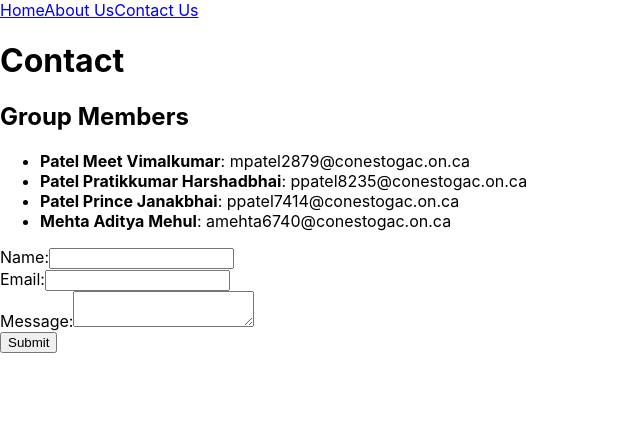
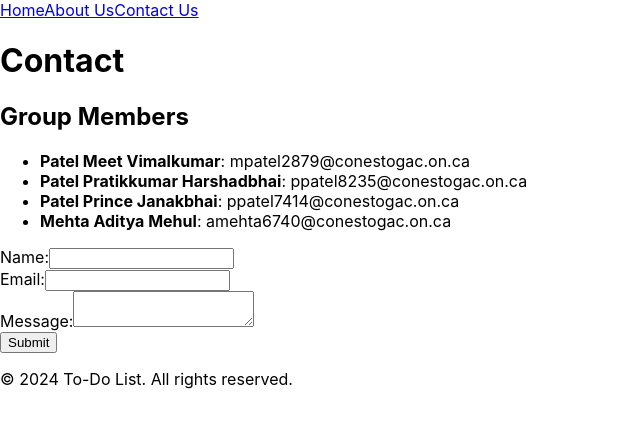
Before and after one commit to Adi-283/to-do-list, a React (Create React App) app: page /contact in a window 1280 px wide. Shown: the top 428 px of the page, without its empty margins (0-640 px from the left). Built offline with nearby package versions, Linux system fonts and the light colour scheme.

Commit message:
added a footer the application

```diff
--- a/src/App.js
+++ b/src/App.js
@@ -1,9 +1,11 @@
 import { BrowserRouter as Router, Routes, Route } from 'react-router-dom';
 import { useState } from 'react';
+import './index.css';
 import Navbar from './/components/NavBar';
 import Home from './components/Home';
 import About from './components/About';
 import Contact from './components/Contact';
+import Footer from './components/Footer';
 
 function App() {
   const [todos, setTodos] = useState([]);
@@ -29,6 +31,7 @@
           <Route path="/about" element={<About />} />
           <Route path="/contact" element={<Contact />} />
         </Routes>
+        <Footer />
       </div>
     </Router>
   );
--- /dev/null
+++ b/src/components/Footer.js
@@ -0,0 +1,11 @@
+import React from 'react';
+
+function Footer() {
+  return (
+    <footer>
+      <p>&copy; 2024 To-Do List. All rights reserved.</p>
+    </footer>
+  );
+}
+
+export default Footer;
```
